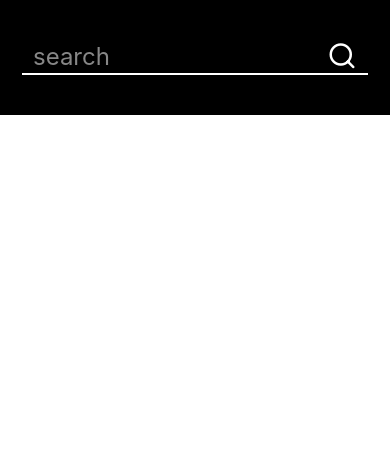
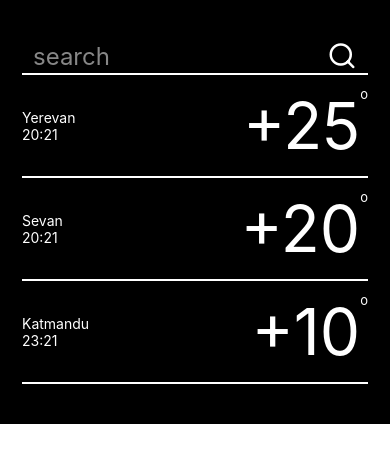
Before and after one commit to xenobarbital/cities, a React Native app: screen / in a window 390 px wide. Shown: the top 462 px of the page. Built offline with nearby package versions, Linux system fonts and the light colour scheme.

Commit message:
[wip] add citybar component

```diff
--- /dev/null
+++ b/src/Components/CityBar/CityBar.js
@@ -0,0 +1,21 @@
+import React from 'react';
+import {View, Text} from 'react-native';
+
+import styles from './styles';
+
+const CityBar = ({city, temp, time}) => {
+  return (
+    <View style={styles.wrapper}>
+      <View>
+        <Text style={styles.text}>{city}</Text>
+        <Text style={styles.text}>{time}</Text>
+      </View>
+      <View style={styles.rightBlock}>
+        <Text style={[styles.text, styles.textBig]}>{temp}</Text>
+        <Text style={[styles.text, styles.superscript]}>o</Text>
+      </View>
+    </View>
+  );
+};
+
+export default CityBar;
--- /dev/null
+++ b/src/Components/CityBar/index.js
@@ -0,0 +1 @@
+export {default} from './CityBar';
--- /dev/null
+++ b/src/Components/CityBar/styles.js
@@ -0,0 +1,31 @@
+import {StyleSheet} from 'react-native';
+
+import colors from '../../constants/colors';
+
+const styles = StyleSheet.create({
+  wrapper: {
+    flexDirection: 'row',
+    borderBottomColor: colors.white,
+    borderBottomWidth: 2,
+    paddingVertical: 12,
+    justifyContent: 'space-between',
+    alignItems: 'center',
+  },
+  text: {
+    color: colors.white,
+  },
+  textBig: {
+    fontSize: 64,
+    fontWeight: '400',
+  },
+  superscript: {
+    fontSize: 13,
+    lineHeight: 15,
+  },
+  rightBlock: {
+    flexDirection: 'row',
+    alignItems: 'flex-start',
+  },
+});
+
+export default styles;
--- a/src/Screens/CityList/CityList.js
+++ b/src/Screens/CityList/CityList.js
@@ -1,15 +1,44 @@
 import React from 'react';
-import {View, TouchableWithoutFeedback, Keyboard} from 'react-native';
+import {View, FlatList, TouchableWithoutFeedback, Keyboard} from 'react-native';
 
 import SearchBar from '../../Components/SearchBar';
+import CityBar from '../../Components/CityBar';
 
 import styles from './styles';
+
+const MOCK_DATA = [
+  {
+    id: '1',
+    city: 'Yerevan',
+    temp: '+25',
+    time: '20:21',
+  },
+  {
+    id: '2',
+    city: 'Sevan',
+    temp: '+20',
+    time: '20:21',
+  },
+  {
+    id: '3',
+    city: 'Katmandu',
+    temp: '+10',
+    time: '23:21',
+  },
+];
 
 const CityList = () => {
   return (
     <TouchableWithoutFeedback onPress={Keyboard.dismiss}>
       <View style={styles.wrapper}>
-        <SearchBar />
+        <View>
+          <SearchBar />
+        </View>
+        <FlatList
+          data={MOCK_DATA}
+          keyExtractor={item => item.id}
+          renderItem={({item}) => <CityBar {...item} />}
+        />
       </View>
     </TouchableWithoutFeedback>
   );
```
